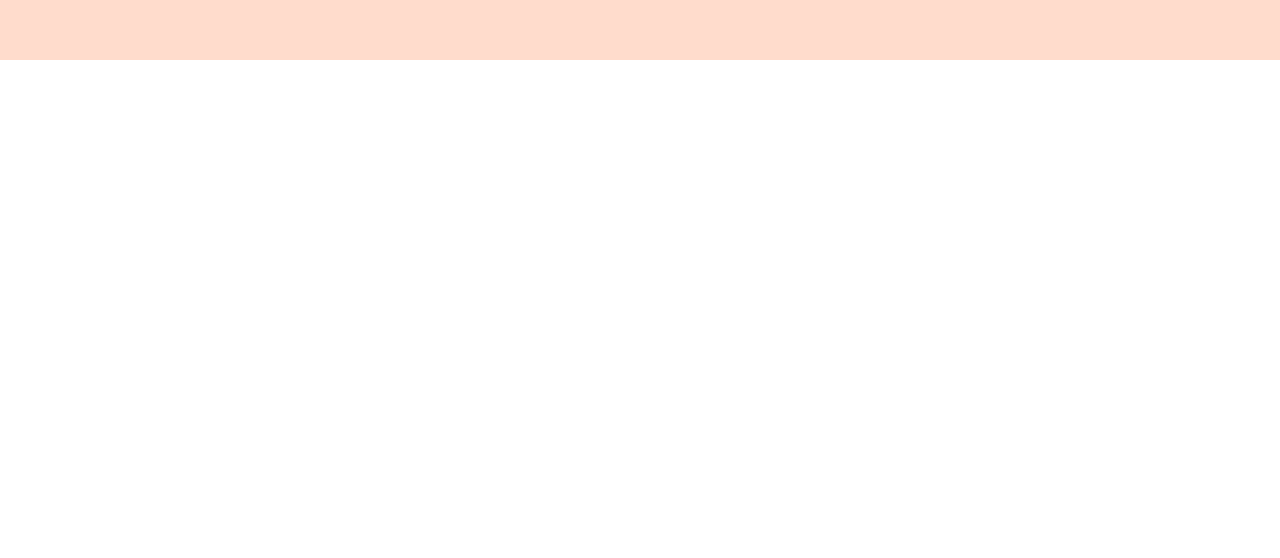
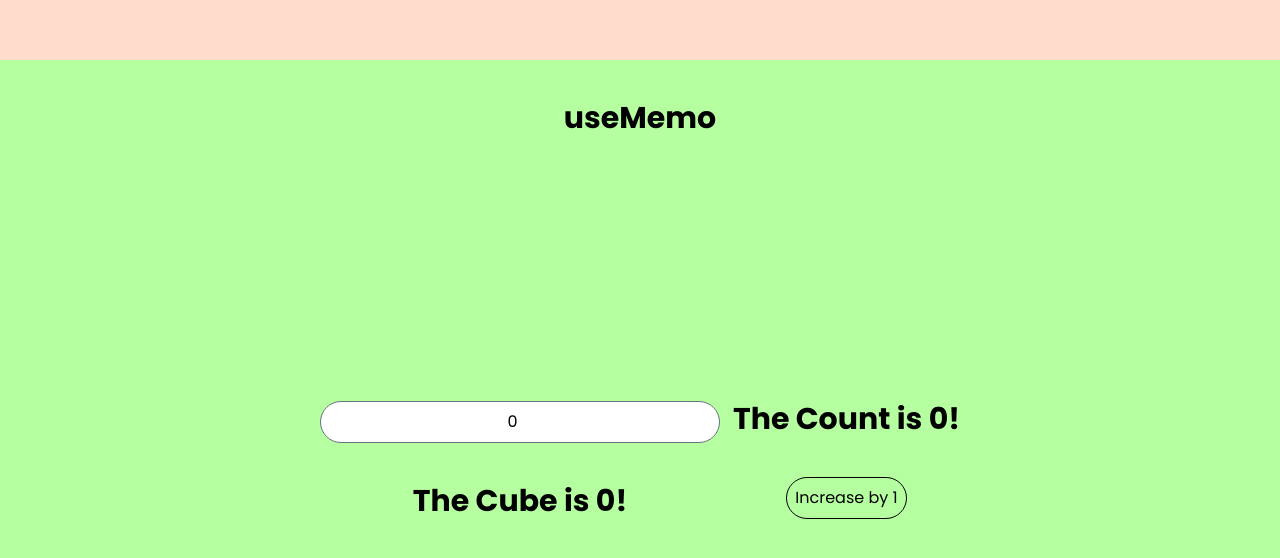
Before and after one commit to Shreyanshs0ni/reactHooks, a React (Vite) app: page / in a window 1280 px wide. Shown: the part 2340-2898 px from the top of the page. Before the commit the page ends 2400 px from the top, so only its background shows below. Built offline with nearby package versions, Linux system fonts and the light colour scheme.

Commit message:
useMemo done

```diff
--- a/src/App.jsx
+++ b/src/App.jsx
@@ -2,6 +2,7 @@ import React from "react";
 import TestUseState from "./hooks/TestUseState";
 import TestUseEffect from "./hooks/TestUseEffect";
 import TestUseRef from "./hooks/TestUseRef";
+import TestUseMemo from "./hooks/TestUseMemo";
 
 const App = () => {
   return (
@@ -9,6 +10,7 @@ const App = () => {
       <TestUseState />
       <TestUseEffect />
       <TestUseRef />
+      <TestUseMemo />
     </div>
   );
 };
--- /dev/null
+++ b/src/hooks/TestUseMemo.jsx
@@ -0,0 +1,45 @@
+import React, { useMemo, useState } from "react";
+
+const TestUseMemo = () => {
+  const [value, setValue] = useState(0);
+  const [count, setCount] = useState(0);
+  function CountCube(num) {
+    console.log("Calculation Done!");
+    return Math.pow(num, 3);
+  }
+
+  const result = useMemo(() => CountCube(value), [value]);
+
+  return (
+    <div className="relative h-[100vh] w-[100%] bg-[#B6FFA1]">
+      <h1 className="absolute top-10 m-auto w-[100%] text-center text-3xl font-bold">
+        useMemo
+      </h1>
+      <div className="flex flex-row items-center justify-between px-80">
+        <div className="flex h-[100vh] flex-col items-center justify-center gap-10">
+          <input
+            onChange={(e) => setValue(e.target.value)}
+            value={value}
+            type="number"
+            placeholder="Enter Text"
+            className="w-100 rounded-3xl border border-gray-500 bg-white p-2 text-center"
+          />
+          <h1 className="text-3xl font-bold">The Cube is {result}!</h1>
+        </div>
+        <div className="flex h-[100vh] flex-col items-center justify-center gap-10">
+          <h1 className="text-3xl font-bold">The Count is {count}!</h1>
+          <button
+            onClick={() => {
+              setCount(count + 1);
+            }}
+            className="cursor-pointer rounded-3xl border border-black p-2 text-black transition-colors duration-500 hover:bg-black hover:text-white"
+          >
+            Increase by 1
+          </button>
+        </div>
+      </div>
+    </div>
+  );
+};
+
+export default TestUseMemo;
--- a/src/hooks/TestUseRef.jsx
+++ b/src/hooks/TestUseRef.jsx
@@ -3,17 +3,17 @@ import React, { useEffect, useRef, useState } from "react";
 const TestUseRef = () => {
   //first
   const [value, setValue] = useState(0);
+  const count = useRef(0);
   const increase = () => {
     setValue((prev) => prev + 1);
   };
   const decrease = () => {
     setValue((prev) => prev - 1);
   };
-  const count = useRef(0);
 
   useEffect(() => {
     count.current = count.current + 1;
-  });
+  }, [value]);
   //second
   const inputElem = useRef("");
   const addElem = () => {
```
